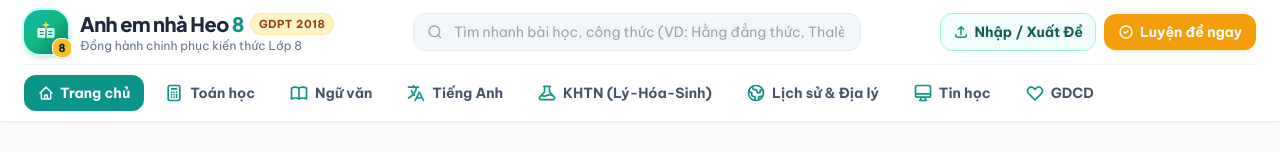
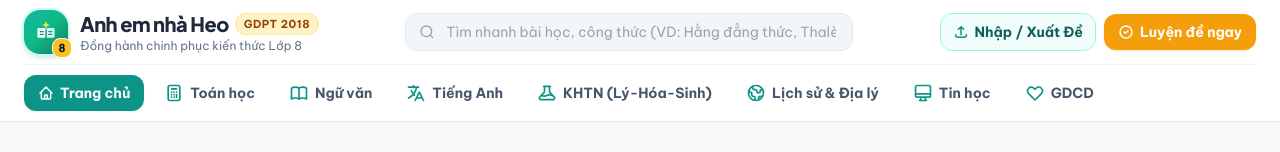
Before and after one commit to anhemnhaheo/hoctap, a plain HTML site: page index.html in a window 1280 px wide. Shown: the top 152 px of the page. Drawn offline with nearby package versions, Linux system fonts and the light colour scheme.

Commit message:
Update index.html

```diff
--- a/index.html
+++ b/index.html
@@ -101,7 +101,7 @@
                     </div>
                     <div>
                         <div class="flex items-center gap-1.5">
-                            <span class="font-display font-extrabold text-lg sm:text-xl text-slate-800 tracking-tight">Anh em nhà Heo <span class="text-teal-600">8</span></span>
+                            <span class="font-display font-extrabold text-lg sm:text-xl text-slate-800 tracking-tight">Anh em nhà Heo <span class="text-teal-600"></span></span>
                             <span class="hidden sm:inline-block text-[11px] font-bold uppercase tracking-wider bg-amber-100 text-amber-800 px-2 py-0.5 rounded-full border border-amber-200/80">GDPT 2018</span>
                         </div>
                         <p class="text-xs text-slate-500 hidden sm:block">Đồng hành chinh phục kiến thức Lớp 8</p>
```
